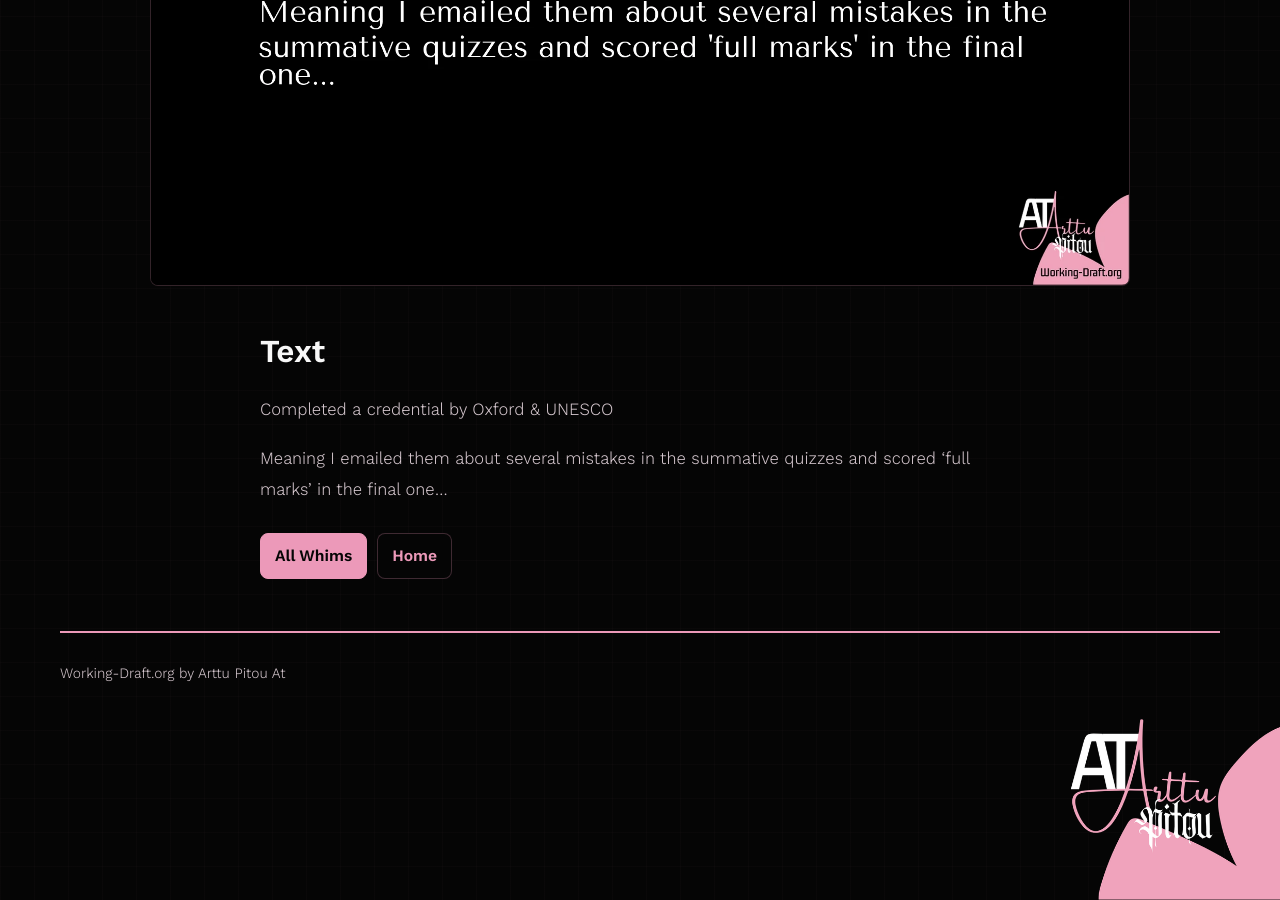
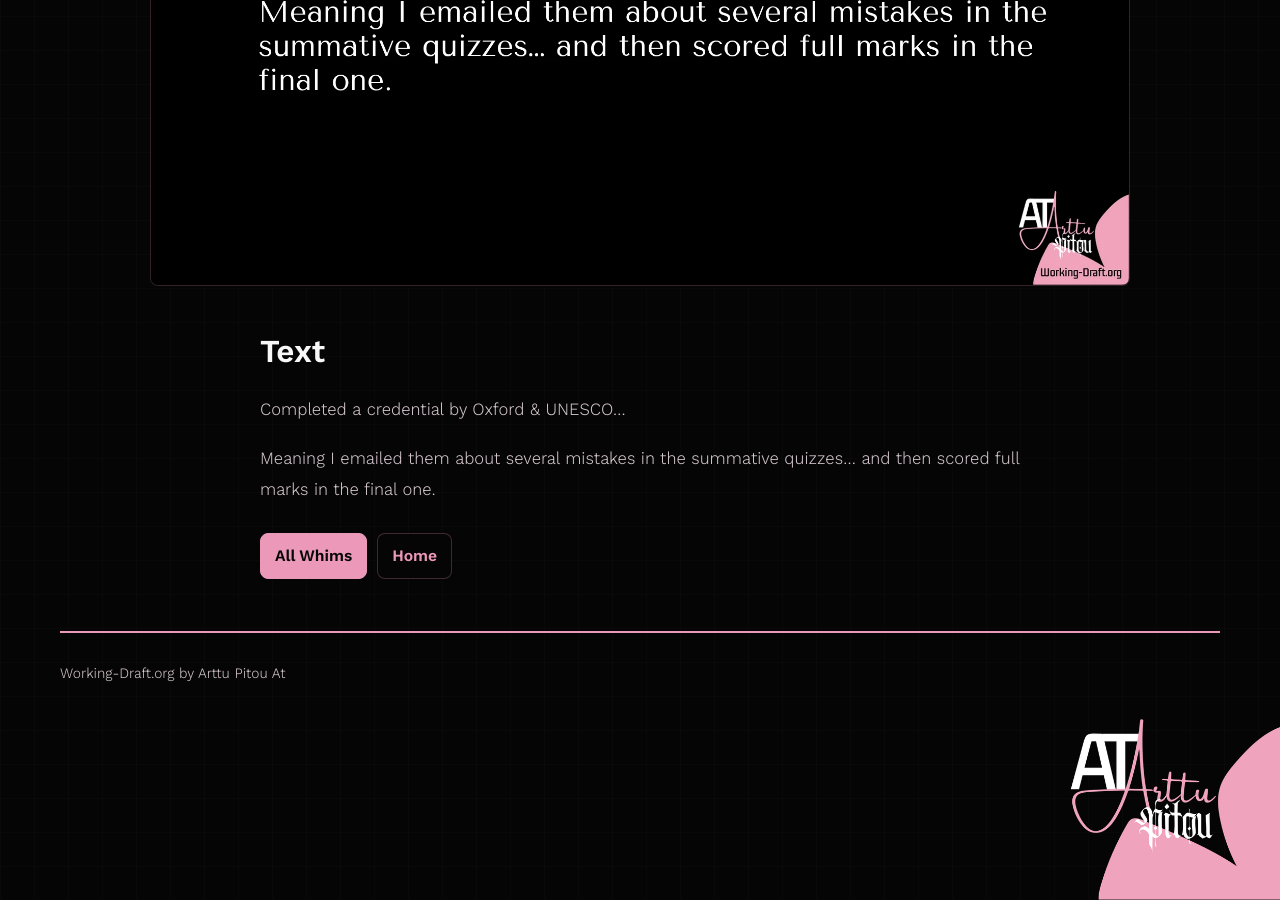
Before and after one commit to R2Pitou/R2Pitou, a Jekyll site: the page built from _whims/2026-08-19-ai-and-digital-transformation-in-government.md, in a window 1280 px wide and 900 px high, scrolled down 732 px. Built offline with Jekyll 4.4.1, drawn with Linux system fonts in a browser that asks for light colours.

Commit message:
Whim #6 - AI and Digital Transformation in Government

```diff
--- a/_whims/2026-08-19-ai-and-digital-transformation-in-government.md
+++ b/_whims/2026-08-19-ai-and-digital-transformation-in-government.md
@@ -4,12 +4,12 @@ title: "AI and Digital Transformation in Government"
 date: 2026-08-19T21:06:23.538438+00:00
 uuid: "ff3f064f-7050-46b6-9782-d1f33ed59b08"
 slug: "ai-and-digital-transformation-in-government"
-revision: 2
+revision: 3
 visibility: "public"
 permalink: /whims/ai-and-digital-transformation-in-government/
 image: "/assets/whims/ai-and-digital-transformation-in-government-hd.webp"
-image_alt: "A black Whim Du Jour card with the pink At Arttu Pitou logo and Working-Draft.org as source in the lower-right corner. Title: AI and Digital Transformation in Government. Text: Completed a credential by Oxford & UNESCO Meaning I emailed them about several mistakes in the summative quizzes and scored 'full marks' in the final one..."
+image_alt: "A black Whim Du Jour card with the pink At Arttu Pitou logo and Working-Draft.org as source in the lower-right corner. Title: AI and Digital Transformation in Government. Text: Completed a credential by Oxford & UNESCO... Meaning I emailed them about several mistakes in the summative quizzes… and then scored full marks in the final one."
 ---
-Completed a credential by Oxford & UNESCO
+Completed a credential by Oxford & UNESCO...
 
-Meaning I emailed them about several mistakes in the summative quizzes and scored 'full marks' in the final one...
+Meaning I emailed them about several mistakes in the summative quizzes… and then scored full marks in the final one.
```
Also changed, not shown: assets/whims/ai-and-digital-transformation-in-government-hd.webp.
